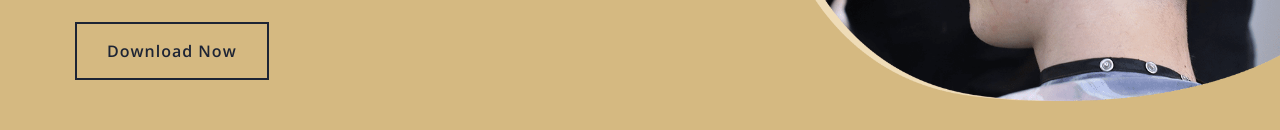
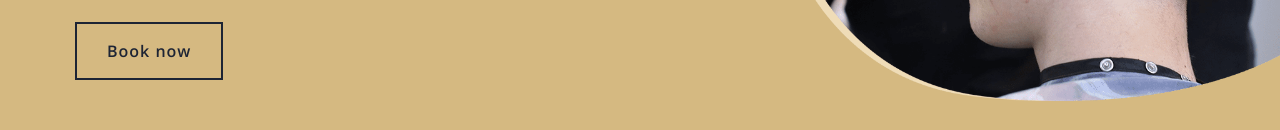
Before and after one commit to avithehacker/sakhisaundarya, a plain HTML site: page index.html in a window 1280 px wide. Shown: the part 459-589 px from the top of the page. Drawn offline with nearby package versions, Linux system fonts and the light colour scheme.

Commit message:
changed placeholder of button

```diff
--- a/index.html
+++ b/index.html
@@ -97,7 +97,7 @@
                             <p>
                                 Lorem ipsum dolor sit amet elit. Phasell nec pretum mi. Curabi ornare velit non. Aliqua metus tortor auctor quis sem.
                             </p>
-                            <a class="btn" href="https://htmlcodex.com/barber-shop-template">Download Now</a>
+                            <a class="btn" href="https://htmlcodex.com/barber-shop-template">Book now</a>
                         </div>
                     </div>
                     <div class="col-sm-12 col-md-6 d-none d-md-block">
```
